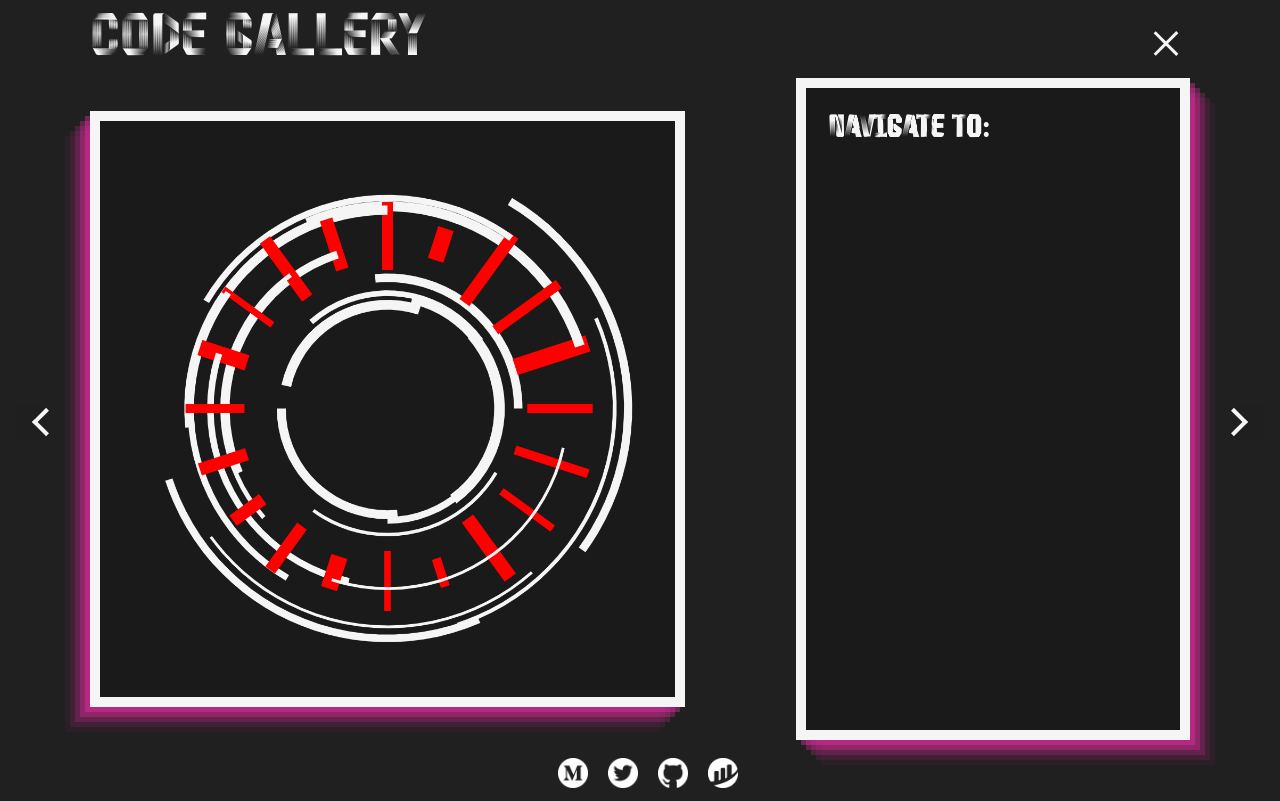
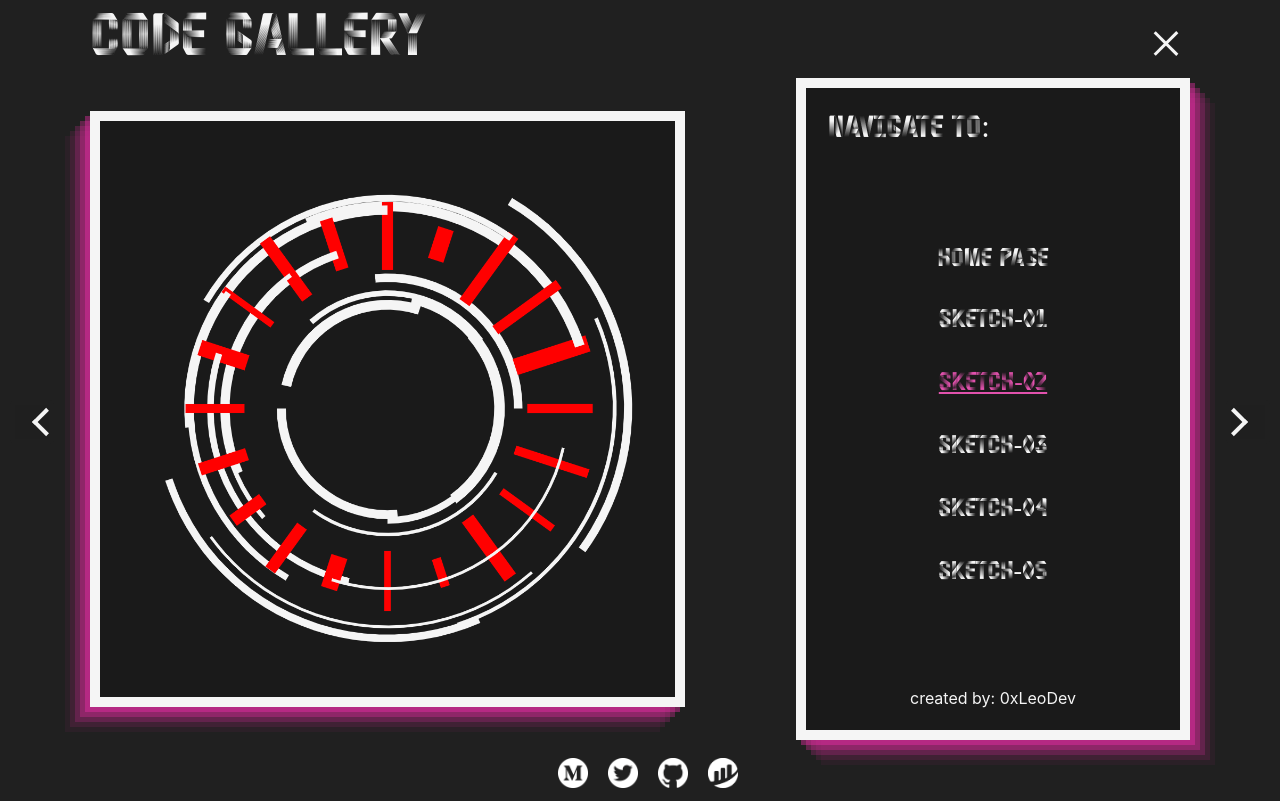
Before and after one commit to 0xLeoDev/Code-Gallery, a React (Create React App) app: page /sketch-02 in a window 1280 px wide. Both pictures are taken after a click on the button 1166 px from the left and 43 px from the top of the page. Built offline with nearby package versions, Linux system fonts and the light colour scheme.

Commit message:
navbar in shetches

```diff
--- a/src/Navbar.css
+++ b/src/Navbar.css
@@ -1,16 +1,45 @@
 .navbar {
   width: 100%;
-  margin-inline: auto;
-
+  height: 100%;
   display: flex;
   flex-direction: column;
+  justify-content: space-between;
   align-items: center;
 }
 .navbarHeader {
   font-size: 2.4vw;
-
   width: 100%;
   text-align: left;
+  font-weight: 200;
+}
+.navbarList {
+  display: flex;
+  flex-direction: column;
+  width: 100%;
+  align-items: center;
+}
+
+.navLink {
+  padding: 5%;
+
+  font-family: "laceddays";
+  font-size: 2vw;
+  text-decoration: none;
+  color: #f5f5f5;
+
+  /* background-color: aqua; */
+}
+.navLink:hover {
+  scale: 1.1;
+  color: var(--decorative-color);
+}
+
+/* ------------- */
+
+.navLink.active {
+  text-decoration: underline;
+  color: var(--decorative-color);
+  scale: none;
 }
 
 /* #canva-02 {
--- a/src/Navbar.js
+++ b/src/Navbar.js
@@ -1,5 +1,6 @@
 import "./Navbar.css";
 // import { Route, Routes } from "react-router-dom";
+import { NavLink } from "react-router-dom";
 
 function Navbar() {
   return (
@@ -7,12 +8,51 @@ function Navbar() {
       <div className="navbar">
         <h2 className="navbarHeader">Navigate to:</h2>
         <div className="navbarList">
-          {/* <Routes>
-            <Route path="/sketch-01" />
-            <Route path="/sketch-02" />
-            <Route path="/sketch-03" />
-          </Routes> */}
+          <NavLink className="navLink" to="/">
+            home page
+          </NavLink>
+          <NavLink
+            className={({ isActive }) =>
+              isActive ? "navLink active" : "navLink"
+            }
+            to="/sketch-01"
+          >
+            sketch-01
+          </NavLink>
+          <NavLink
+            className={({ isActive }) =>
+              isActive ? "navLink active" : "navLink"
+            }
+            to="/sketch-02"
+          >
+            sketch-02
+          </NavLink>
+          <NavLink
+            className={({ isActive }) =>
+              isActive ? "navLink active" : "navLink"
+            }
+            to="/sketch-03"
+          >
+            sketch-03
+          </NavLink>
+          <NavLink
+            className={({ isActive }) =>
+              isActive ? "navLink active" : "navLink"
+            }
+            to="/sketch-04"
+          >
+            sketch-04
+          </NavLink>
+          <NavLink
+            className={({ isActive }) =>
+              isActive ? "navLink active" : "navLink"
+            }
+            to="/sketch-05"
+          >
+            sketch-05
+          </NavLink>
         </div>
+        <div>created by: 0xLeoDev</div>
       </div>
     </>
   );
--- a/src/header.css
+++ b/src/header.css
@@ -10,6 +10,7 @@
   justify-content: space-between;
   font-size: 60px;
   font-family: "laceddays";
+  font-weight: 100;
 
   /* background: darkblue; */
 }
--- a/src/sketches/sketch.css
+++ b/src/sketches/sketch.css
@@ -1,6 +1,6 @@
 h2 {
   align-self: flex-end;
-  /* font-style: italic; */
+  font-weight: 300;
 }
 
 .App {
@@ -30,6 +30,7 @@ h2 {
 
   background-size: contain;
 }
+
 #canva-01 {
   background-image: url("../IMG/sketch-prew-01.png");
 }
@@ -71,7 +72,7 @@ h2 {
 
 .optionsList {
   width: 100%;
-  align-items: stretch;
+  /* align-items: stretch; */
 }
 
 button {
```
